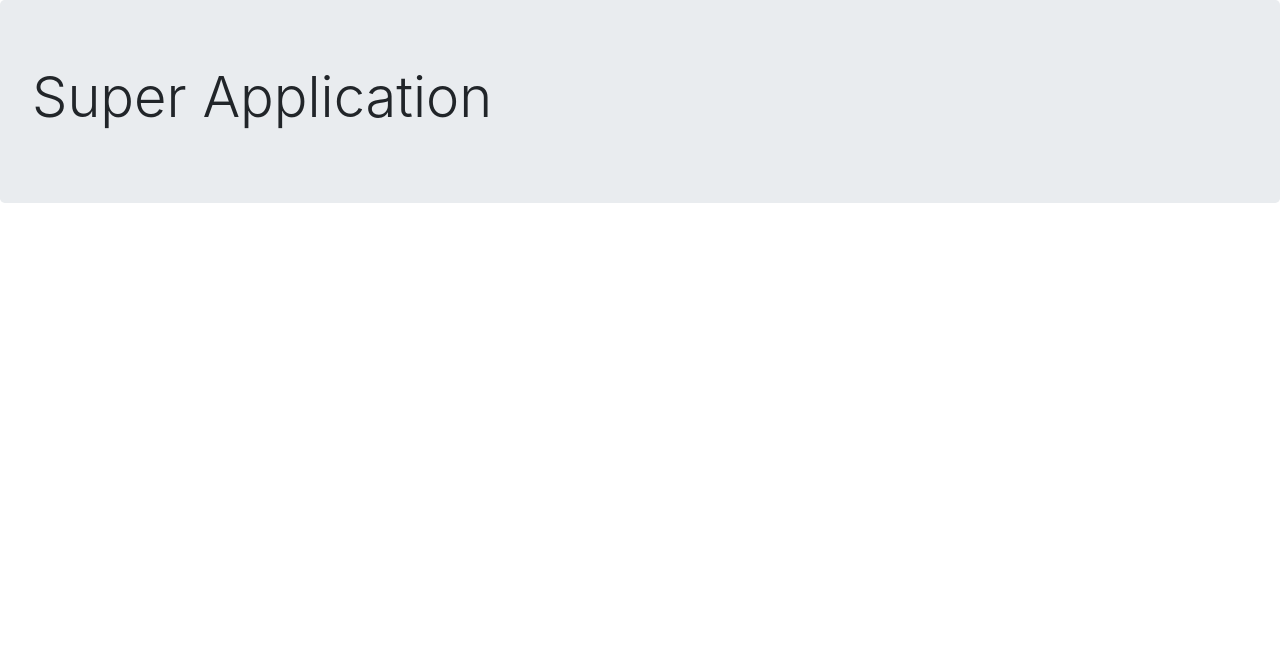
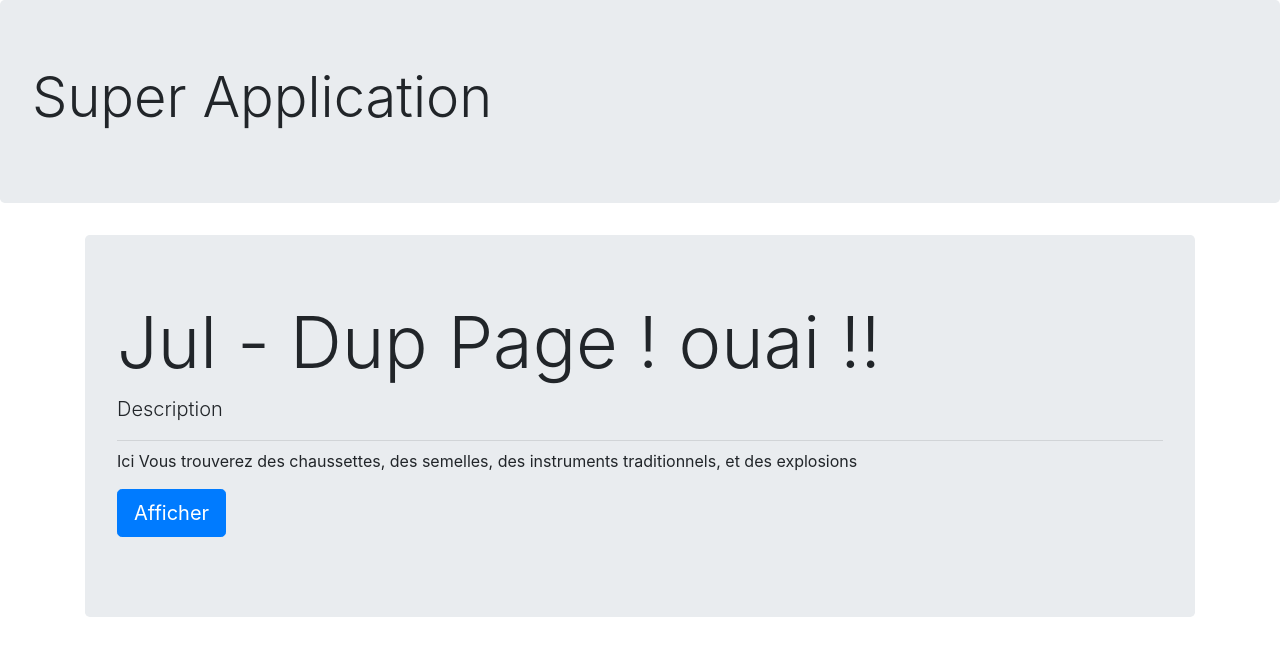
Before and after one commit to 2020-D02-java/groupe-1-front, an Angular app: page /julDup in a window 1280 px wide. Shown: the top 656 px of the page. Built offline with nearby package versions, Linux system fonts and the light colour scheme.

Commit message:
avancement component JulDup Component #3

```diff
--- a/src/app/jul-dup/jul-dup.component.html
+++ b/src/app/jul-dup/jul-dup.component.html
@@ -1 +1,15 @@
-<p></p>
+<div class="jumbotron">
+  <h1 class="display-3">Jul - Dup Page ! ouai !! </h1>
+  <p class="lead">Description</p>
+  <hr class="my-2">
+  <p>Ici Vous trouverez des chaussettes, des semelles, des instruments traditionnels, et des explosions</p>
+  <p class="lead">
+    <a class="btn btn-primary btn-lg" role="button" (click)="afficher()" [hidden]="aff">Afficher</a>
+    <a class="btn btn-primary btn-lg" role="button" (click)="effacer()" [hidden]="!aff">Cacher</a>
+  </p>
+</div>
+<div class="col-4" *ngIf="aff">
+  <div *ngFor="let item of listImage">
+    <img src="{{item}}" alt="">
+  </div>
+</div>
--- a/src/app/jul-dup/jul-dup.component.ts
+++ b/src/app/jul-dup/jul-dup.component.ts
@@ -6,10 +6,14 @@ import { Component, OnInit } from '@angular/core';
   styleUrls: ['./jul-dup.component.scss']
 })
 export class JulDupComponent implements OnInit {
-
+  aff = false;
+  listImage: string[] = ['https://i.ytimg.com/vi/ZUsywvbRuIg/maxresdefault.jpg', 'https://medias.pylones.com/6533-thickbox_default/chaussettes-duchesse.jpg']
   constructor() { }
 
   ngOnInit(): void {
   }
-
+  afficher() {
+    this.aff = true;
+  }
+  effacer() { this.aff = false; }
 }
```
